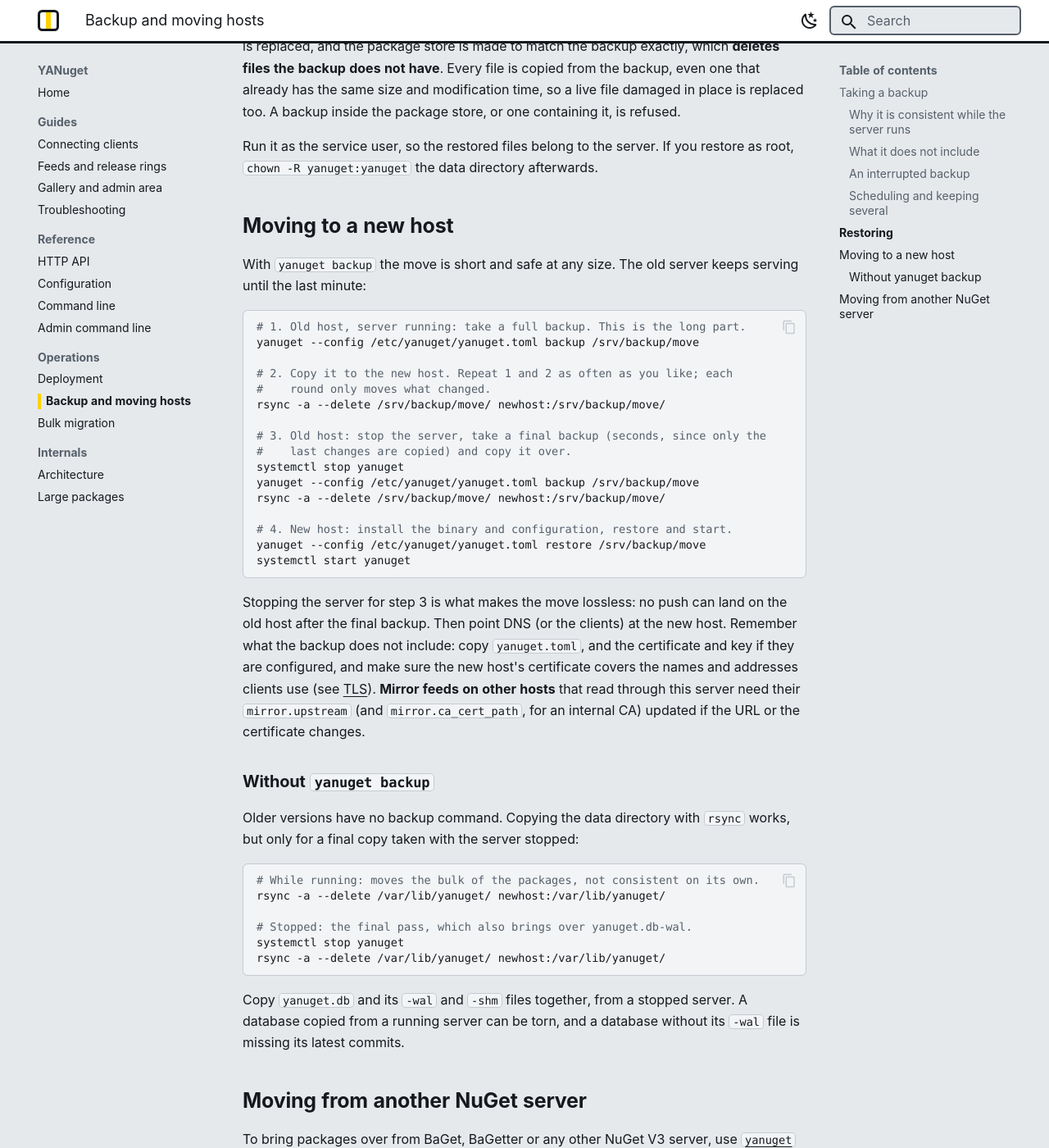
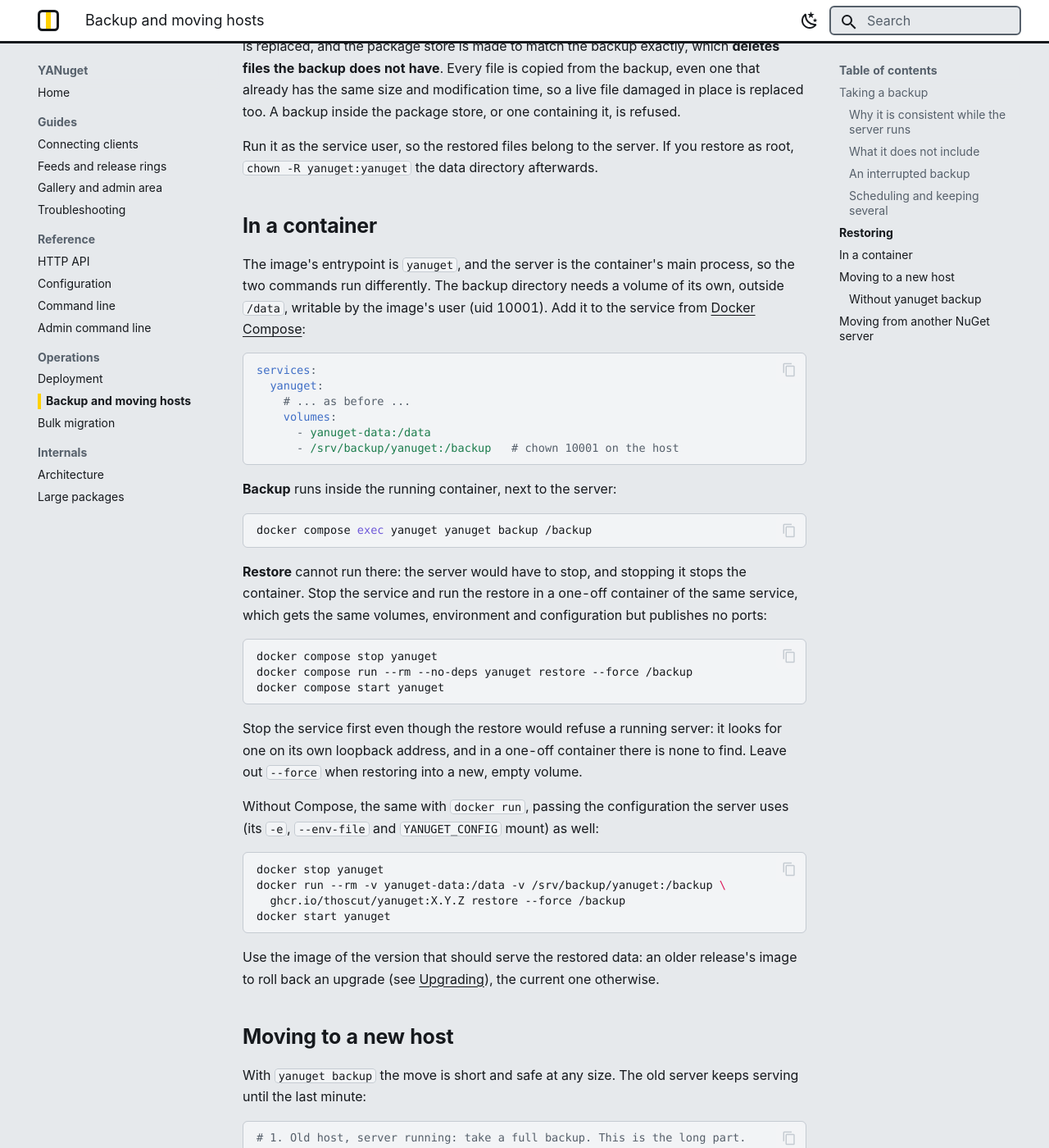
Before and after one commit to thoscut/YANuget, an MkDocs documentation site: the page built from docs/backup.md, in a window 1280 px wide and 1400 px high, scrolled down 3467 px. Shown: the whole window at 82% size. Built offline with MkDocs 1.6.1 and Material for MkDocs 9.7.7, drawn with Linux system fonts in a browser that asks for light colours; some web fonts are replaced.

Commit message:
docs: install from a tag, honest rollback, container backup and restore
- `cargo install yanuget` finds nothing while the crate is not on
  crates.io; document `cargo install --git ... --tag vX.Y.Z --locked yanuget`.
- Rolling back an upgrade is a `restore --force` of the whole server:
  pushes since the backup are lost. Say so, with the commands.
- docs/backup.md: backup with `docker compose exec`, restore in a
  one-off container of the stopped service.
- RUST_LOG example in the deployment guide keeps tower_http, as
  configuration.md does; without it the request spans disappear.
- Feeds are declared in TOML only, but their keys can come from
  YANUGET_FEED_{NAME}_*; the example file and the reference said there
  were no variables for feeds at all.
- `cors_allowed_origins` gets its row in the options table, and the
  middleware comment no longer calls the CORS layer permissive.

Co-Authored-By: Claude Opus 5.5 <noreply@anthropic.com>
Claude-Session: https://claude.ai/code/session_016xbTVbMvEgRPiTNx6eVU7k

````diff
--- a/docs/backup.md
+++ b/docs/backup.md
@@ -166,6 +166,57 @@ package store, or one containing it, is refused.
 Run it as the service user, so the restored files belong to the server. If you
 restore as root, `chown -R yanuget:yanuget` the data directory afterwards.
 
+## In a container
+
+The image's entrypoint is `yanuget`, and the server is the container's main
+process, so the two commands run differently. The backup directory needs a
+volume of its own, outside `/data`, writable by the image's user (uid 10001).
+Add it to the service from [Docker Compose](deployment.md#docker-compose):
+
+```yaml
+services:
+  yanuget:
+    # ... as before ...
+    volumes:
+      - yanuget-data:/data
+      - /srv/backup/yanuget:/backup   # chown 10001 on the host
+```
+
+**Backup** runs inside the running container, next to the server:
+
+```bash
+docker compose exec yanuget yanuget backup /backup
+```
+
+**Restore** cannot run there: the server would have to stop, and stopping it
+stops the container. Stop the service and run the restore in a one-off
+container of the same service, which gets the same volumes, environment and
+configuration but publishes no ports:
+
+```bash
+docker compose stop yanuget
+docker compose run --rm --no-deps yanuget restore --force /backup
+docker compose start yanuget
+```
+
+Stop the service first even though the restore would refuse a running server:
+it looks for one on its own loopback address, and in a one-off container there
+is none to find. Leave out `--force` when restoring into a new, empty volume.
+
+Without Compose, the same with `docker run`, passing the configuration the
+server uses (its `-e`, `--env-file` and `YANUGET_CONFIG` mount) as well:
+
+```bash
+docker stop yanuget
+docker run --rm -v yanuget-data:/data -v /srv/backup/yanuget:/backup \
+  ghcr.io/thoscut/yanuget:X.Y.Z restore --force /backup
+docker start yanuget
+```
+
+Use the image of the version that should serve the restored data: an older
+release's image to roll back an upgrade (see
+[Upgrading](deployment.md#upgrading)), the current one otherwise.
+
 ## Moving to a new host
 
 With `yanuget backup` the move is short and safe at any size. The old server
--- a/yanuget.example.toml
+++ b/yanuget.example.toml
@@ -226,7 +226,10 @@ inbox_scan_secs = 30                # YANUGET_FILES_INBOX_SCAN_SECS
 # version can belong to several feeds at once; its payload and metadata are
 # stored ONCE and referenced by each feed (no duplication on disk).
 #
-# Feeds are configured in TOML only — there are no YANUGET_* env vars for them.
+# Feeds are declared in TOML only: no env var adds a feed or changes its
+# settings. Their keys and mirror credentials can also come from
+# YANUGET_FEED_{NAME}_* env vars (docs/configuration.md, "Keys from the
+# environment or a file"), which override a feed declared here.
 #
 # NOTE on the sub-tables below: a feed's `mirror`, `license_policy` and
 # `retention` blocks attach to the **most recently declared** [[feeds]] entry
````
Also changed, not shown: README.md (+9 -3 lines), docs/configuration.md (+6 -2 lines), docs/deployment.md (+27 -8 lines), 1 other file.
